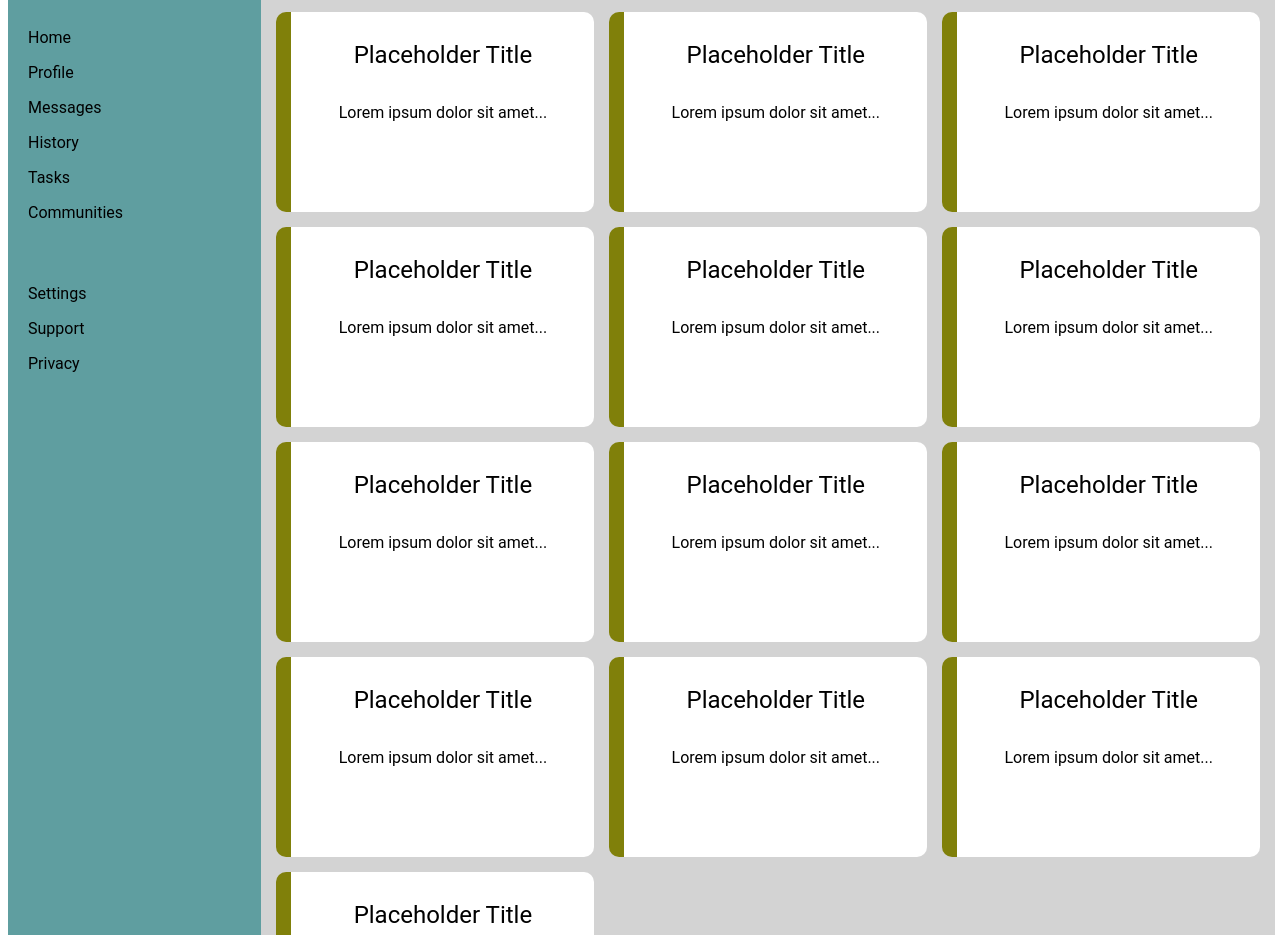
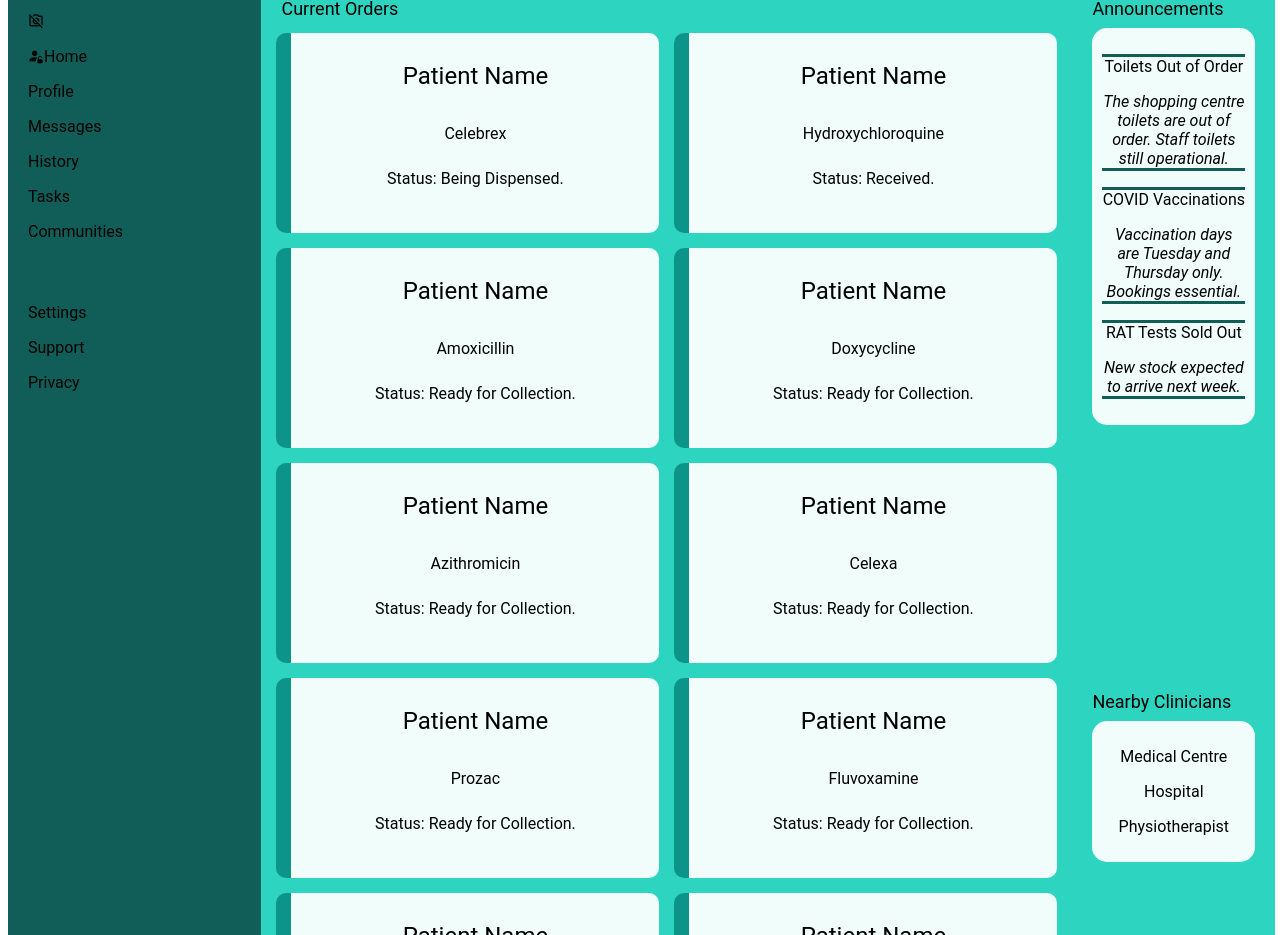
Before and after one commit to chambg02/dashboard-TOP, a plain HTML site: page index.html in a window 1280 px wide. Shown: the part 126-1061 px from the top of the page. Drawn offline with Linux system fonts and the light colour scheme.

Commit message:
Add and style announcements and nearby fields.

```diff
--- a/index.html
+++ b/index.html
@@ -6,6 +6,7 @@
     <meta name="viewport" content="width=device-width, initial-scale=1.0">
     <title>Dashboard Project</title>
     <link rel="stylesheet" href="styles.css">
+    <link rel="stylesheet" href="//cdn.jsdelivr.net/npm/@mdi/font@6.5.95/css/materialdesignicons.min.css">
 </head>
 <body>
     <div class="container">
@@ -16,7 +17,8 @@
                 CFA Pharmacist Dashboard
             </div>
             <div class="menu">
-                <p>Home</p>
+                <span class="mdi mdi-camera-off-outline"></span>
+                <p class="mdi mdi-account-lock-open">Home</p>
                 <p>Profile</p>
                 <p>Messages</p>
                 <p>History</p>
@@ -55,63 +57,94 @@
         </div>
 
         <div class="body">
-            <div class="projectsHeader">Your Projects</div>
+            <div class="projectsHeader">Current Orders</div>
             <div class="projects">
                 <div class = "card">
-                    <p class = "projectTitle">Placeholder Title</p>
-                    <p class = "projectDescription">Lorem ipsum dolor sit amet...</p>
+                    <p class = "projectTitle">Patient Name</p>
+                    <p class = "projectDescription">Celebrex</p>
+                    <p class = "status">Status: Being Dispensed.</p>
                 </div>
                 <div class = "card">
-                    <p class = "projectTitle">Placeholder Title</p>
-                    <p class = "projectDescription">Lorem ipsum dolor sit amet...</p>
+                    <p class = "projectTitle">Patient Name</p>
+                    <p class = "projectDescription">Hydroxychloroquine</p>
+                    <p class = "status">Status: Received.</p>
                 </div>
                 <div class = "card">
-                    <p class = "projectTitle">Placeholder Title</p>
-                    <p class = "projectDescription">Lorem ipsum dolor sit amet...</p>
+                    <p class = "projectTitle">Patient Name</p>
+                    <p class = "projectDescription">Amoxicillin</p>
+                    <p class = "status">Status: Ready for Collection.</p>
                 </div>
                 <div class = "card">
-                    <p class = "projectTitle">Placeholder Title</p>
-                    <p class = "projectDescription">Lorem ipsum dolor sit amet...</p>
+                    <p class = "projectTitle">Patient Name</p>
+                    <p class = "projectDescription">Doxycycline</p>
+                    <p class = "status">Status: Ready for Collection.</p>
                 </div>
                 <div class = "card">
-                    <p class = "projectTitle">Placeholder Title</p>
-                    <p class = "projectDescription">Lorem ipsum dolor sit amet...</p>
+                    <p class = "projectTitle">Patient Name</p>
+                    <p class = "projectDescription">Azithromicin</p>
+                    <p class = "status">Status: Ready for Collection.</p>
                 </div>
                 <div class = "card">
-                    <p class = "projectTitle">Placeholder Title</p>
-                    <p class = "projectDescription">Lorem ipsum dolor sit amet...</p>
+                    <p class = "projectTitle">Patient Name</p>
+                    <p class = "projectDescription">Celexa</p>
+                    <p class = "status">Status: Ready for Collection.</p>
                 </div>
                 <div class = "card">
-                    <p class = "projectTitle">Placeholder Title</p>
-                    <p class = "projectDescription">Lorem ipsum dolor sit amet...</p>
+                    <p class = "projectTitle">Patient Name</p>
+                    <p class = "projectDescription">Prozac</p>
+                    <p class = "status">Status: Ready for Collection.</p>
                 </div>
                 <div class = "card">
-                    <p class = "projectTitle">Placeholder Title</p>
-                    <p class = "projectDescription">Lorem ipsum dolor sit amet...</p>
+                    <p class = "projectTitle">Patient Name</p>
+                    <p class = "projectDescription">Fluvoxamine</p>
+                    <p class = "status">Status: Ready for Collection.</p>
                 </div>
                 <div class = "card">
-                    <p class = "projectTitle">Placeholder Title</p>
-                    <p class = "projectDescription">Lorem ipsum dolor sit amet...</p>
+                    <p class = "projectTitle">Patient Name</p>
+                    <p class = "projectDescription">Doxycycline</p>
+                    <p class = "status">Status: Ready for Collection.</p>
                 </div>
                 <div class = "card">
-                    <p class = "projectTitle">Placeholder Title</p>
-                    <p class = "projectDescription">Lorem ipsum dolor sit amet...</p>
+                    <p class = "projectTitle">Patient Name</p>
+                    <p class = "projectDescription">Doxycycline</p>
+                    <p class = "status">Status: Ready for Collection.</p>
                 </div>
                 <div class = "card">
-                    <p class = "projectTitle">Placeholder Title</p>
-                    <p class = "projectDescription">Lorem ipsum dolor sit amet...</p>
+                    <p class = "projectTitle">Patient Name</p>
+                    <p class = "projectDescription">Doxycycline</p>
+                    <p class = "status">Status: Ready for Collection.</p>
                 </div>
                 <div class = "card">
-                    <p class = "projectTitle">Placeholder Title</p>
-                    <p class = "projectDescription">Lorem ipsum dolor sit amet...</p>
-                </div>
-                <div class = "card">
-                    <p class = "projectTitle">Placeholder Title</p>
-                    <p class = "projectDescription">Lorem ipsum dolor sit amet...</p>
+                    <p class = "projectTitle">Patient Name</p>
+                    <p class = "projectDescription">Doxycycline</p>
+                    <p class = "status">Status: Ready for Collection.</p>
                 </div>
             </div>
-            <div class="announcements">Placeholder Announcements</div>
-            <div class="trending">Placeholder Trending</div>
+            <div class="announcements">Announcements
+                <div class="announceBoard">
+                    <div class="announcement">
+                        <p class = "announceTitle">Toilets Out of Order</p>
+                        <p class = "announceDescription">The shopping centre toilets are out of order. Staff toilets still operational.</p>
+                    </div>
+                    <div class="announcement">
+                        <p class = "announceTitle">COVID Vaccinations</p>
+                        <p class = "announceDescription">Vaccination days are Tuesday and Thursday only. Bookings essential.</p>
+                    </div>
+                    <div class="announcement">
+                        <p class = "announceTitle">RAT Tests Sold Out</p>
+                        <p class = "announceDescription">New stock expected to arrive next week.</p>
+                    </div>
+                </div>
+            </div>
+            <div class="nearby">Nearby Clinicians
+                <div class = "nearbyContainer">
+                    <p class = "clinician">Medical Centre</p>
+                    <p class = "clinician">Hospital</p>
+                    <p class = "clinician">Physiotherapist</p>
+                </div>
+
+
+            </div>
         </div>
 
     </div>
--- a/styles.css
+++ b/styles.css
@@ -1,8 +1,8 @@
 :root {
-    --sidebar-color: cadetblue;
-    --body-color: lightgray;
-    --header-color: white;
-    --card-border: rgb(128, 128, 10);
+    --sidebar-color: #115e59;
+    --body-color: #2dd4bf;
+    --header-color: #f0fdfa;
+    --card-border: #0d9488;
     font-family: "Roboto";
 }
 
@@ -10,6 +10,9 @@
     grid-column: 2 / 3;
     grid-row: 2 / 3;
     background-color: var(--body-color);
+    display: grid;
+    grid-template-columns: 4fr 1fr;
+    grid-template-rows: 40px 1fr 1fr;
 }
 
 .container {
@@ -107,6 +110,8 @@
     grid-template-rows: repeat(2, 1fr);
     gap: 15px;
     padding: 15px;
+    grid-column: 1 / 2;
+    grid-row: 2 / 4;
 }
 
 .card {
@@ -124,3 +129,66 @@
 .card p {
     padding: 5px;
 }
+
+.announcements {
+    grid-column: 2 / 3;
+    grid-row: 1 / 3;
+    font-size:large;
+    padding: 20px;
+    display: grid;
+    grid-template-columns: 1fr;
+    grid-template-rows: 30px 1fr;
+}
+
+.nearby {
+    grid-column: 2 / 3;
+    grid-row: 3 / 4;
+    font-size:large;
+    padding: 20px;
+    display: grid;
+    grid-template-columns: 1fr;
+    grid-template-rows: 30px 1fr;
+}
+
+.projectsHeader {
+    grid-row: 1 / 2;
+    grid-column: 1 / 2;
+    padding: 20px;
+    font-size: large;
+}
+
+.announceBoard {
+    font-size: medium;
+    background-color: var(--header-color);
+    border-radius: 15px;
+    padding: 10px;
+    height:fit-content
+}
+
+.announceTitle {
+    border-top: solid var(--sidebar-color);
+    text-align: center;
+}
+
+.announceDescription {
+    border-bottom: solid var(--sidebar-color);
+    text-align: center;
+    font-style:italic;
+}
+
+.nearbyContainer {
+    font-size: medium;
+    background-color: var(--header-color);
+    border-radius: 15px;
+    padding: 10px;
+    height:fit-content
+}
+
+.clinician {
+    text-align: center;
+}
+
+.card:hover {
+    background-color: var(--sidebar-color);
+    color: var(--header-color);
+}
```
